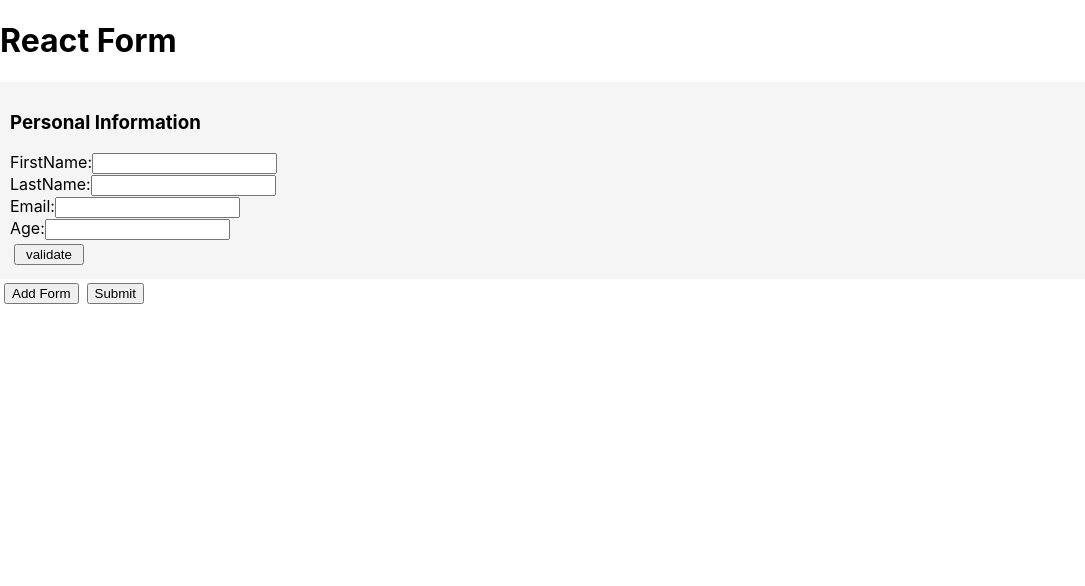
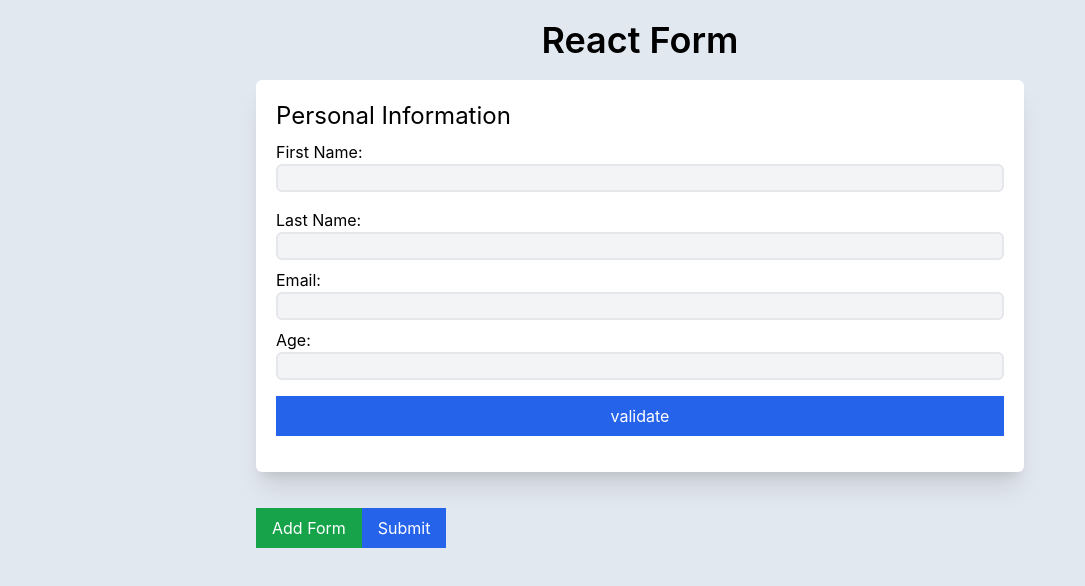
Before and after one commit to HulkHero/forms, a React (Create React App) app: page / in a window 1280 px wide. Shown: the top 586 px of the page, without its empty margins (0-1085 px from the left). Built offline with nearby package versions, Linux system fonts and the light colour scheme.

Commit message:
improved ui and delete logic

```diff
--- a/package.json
+++ b/package.json
@@ -34,5 +34,8 @@
       "last 1 firefox version",
       "last 1 safari version"
     ]
+  },
+  "devDependencies": {
+    "tailwindcss": "^3.3.3"
   }
 }
--- a/src/App.js
+++ b/src/App.js
@@ -1,20 +1,24 @@
 
 import { useState } from 'react';
 import Form from './components/Form';
-import PersonalInformation from './components/PersonalInformation';
+import PersonalInfoForm from './components/PersonalInfoForm';
 
 function App() {
 
-  const [form, setForm] = useState([{ firstName: '', lastName: '', email: '', age: "" }])
+  const [form, setForm] = useState([{ id: 0, firstName: '', lastName: '', email: '', age: "" }])
   const addForm = (e) => {
     e.preventDefault()
-    setForm([...form, { degree: '', university: '', location: '', year: "" }])
+    const length = form.length
+    const item = form[length - 1]
+    let id = item.id + 1
+    console.log("id", id)
+    setForm([...form, { id: id, degree: '', university: '', location: '', year: "" }])
   }
 
-  const deleteForm = (index) => {
-    let newArr = [...form]
-    newArr.splice(index, 1)
-    setForm(newArr)
+  const deleteForm = (id) => {
+
+    let arr = form.filter((item) => item.id != id)
+    setForm(arr)
   }
 
   const handleSubmit = (e) => {
@@ -31,7 +35,7 @@ function App() {
       else {
         if (item.degree.length < 3 || item.university.length < 3 || item.location.length < 3 || item.year <= 0) {
           error = true;
-          alert("Education Form " + (index) + " is invalid")
+          alert("Education Form " + (item.id) + " is invalid")
         }
       }
     })
@@ -40,20 +44,24 @@ function App() {
     }
   }
   return (
-    <div>
-      <h1>React Form</h1>
+    <main className='bg-slate-200 min-w-full min-h-screen'>
+      <div className='container mx-auto max-w-3xl' >
+        <h1 className='font-semibold text-4xl py-5 text-center' >React Form</h1>
         <form >
-        <PersonalInformation form={form} setForm={setForm} />
+          <PersonalInfoForm form={form} setForm={setForm} />
+          <section className='flex flex-col gap-5 mt-5' >
             {
               form.map((item, index) => {
                 if (index == 0) return null
                 return <Form key={index} index={index} form={form} setForm={setForm} deleteForm={deleteForm} />
               })
             }
-        <button onClick={addForm} style={{ margin: "4px" }} >Add Form</button>
-        <button onClick={handleSubmit} style={{ margin: "4px" }} >Submit</button>
+          </section>
+          <button onClick={addForm} className='bg-green-600 my-4 py-2 px-4 text-white hover:bg-green-700' >Add Form</button>
+          <button onClick={handleSubmit} className='bg-blue-600 my-4 py-2 px-4 text-white hover:bg-blue-700'>Submit</button>
         </form>
       </div>
+    </main>
   );
 }
 
--- a/src/components/Form.js
+++ b/src/components/Form.js
@@ -15,44 +15,51 @@ const Form = ({ index, form, setForm, deleteForm }) => {
     const validateForm = (e) => {
         e.preventDefault()
         setValidate(true)
-
     }
     return (
-        <div style={{ margin: "10px", padding: "10px", backgroundColor: "whitesmoke" }}>
-            <div >Eduction Form: {index}</div>
-            <div style={{ display: "flex", flexDirection: "column" }}>
-                <label htmlFor='degree' >
-                    Degree:
-                    <input type="text" value={form[index].degree} onChange={handleChange} name="degree" />
+        <div className='p-5 bg-white flex flex-col rounded-md shadow-xl'>
+            <h3 className='text-2xl'>Eduction Form: {form[index].id}</h3>
+            <div className='flex flex-col'>
+                <div className='mt-2 flex flex-col relative '>
+                    <label htmlFor='degree' >
+                        Degree:
+                    </label>
+                    <input type="text" value={form[index].degree} onChange={handleChange} name="degree" className=' outline-none  px-2 border-2 border-solid focus:border-blue-300  bg-gray-100 rounded-md hover:border-blue-300  ' />
                     {
-                        validate == true && form[index].degree?.trim().length < 3 ? <span style={{ color: "red" }} >degree must be atleast 3 characters</span> : null
+                        validate == true && form[index].degree?.trim().length < 3 ? <span className='text-red-600 right-0 absolute ' >degree must be atleast 3 characters</span> : null
+                    }
+                </div>
+                <div className='mt-2 flex flex-col relative '>
+                    <label name="degree" htmlFor='university' >
+                        university:
+                    </label>
+                    <input type="text" value={form[index]?.university} onChange={handleChange} name="university" className=' outline-none  px-2 border-2 border-solid focus:border-blue-300  bg-gray-100 rounded-md hover:border-blue-300  ' />
+                    {
+                        validate == true && form[index].university?.trim().length < 3 ? <span className='text-red-600 right-0 absolute ' >university must be atleast 3 characters</span> : null
+                    }
+                </div>
+                <div className='mt-2 flex flex-col relative '>
+                    <label name="degree" htmlFor='location' >
+                        location:
+
+                    </label>
+                    <input type="text" value={form[index]?.location} onChange={handleChange} name="location" className=' outline-none  px-2 border-2 border-solid focus:border-blue-300  bg-gray-100 rounded-md hover:border-blue-300  ' />
+                    {
+                        validate == true && form[index].location?.trim().length < 3 ? <span className='text-red-600 right-0 absolute ' >location must be atleast 3 characters</span> : null
+                    }
+                </div>
+                <div className='mt-2 flex flex-col relative '>
+                    <label htmlFor='year' >
+                        year:
+                    </label>
+                    <input type="number" value={form[index]?.year} onChange={handleChange} name="year" className=' outline-none  px-2 border-2 border-solid focus:border-blue-300  bg-gray-100 rounded-md hover:border-blue-300  ' />
+                    {
+                        validate == true && form[index].year <= 0 ? <span className='text-red-600 right-0 absolute ' >Year must positive</span> : null
                     }
 
-                </label>
-                <label name="degree" htmlFor='university' >
-                    university:
-                    <input type="text" value={form[index]?.university} onChange={handleChange} name="university" />
-                    {
-                        validate == true && form[index].university?.trim().length < 3 ? <span style={{ color: "red" }} >university must be atleast 3 characters</span> : null
-                    }
-                </label>
-                <label name="degree" htmlFor='location' >
-                    location:
-                    <input type="text" value={form[index]?.location} onChange={handleChange} name="location" />
-                    {
-                        validate == true && form[index].location?.trim().length < 3 ? <span style={{ color: "red" }} >location must be atleast 3 characters</span> : null
-                    }
-                </label>
-                <label htmlFor='year' >
-                    year:
-                    <input type="number" value={form[index]?.year} onChange={handleChange} name="year" />
-                    {
-                        validate == true && form[index].year <= 0 ? <span style={{ color: "red" }} >Year must positive</span> : null
-                    }
-                </label>
-
-                <button onClick={validateForm} style={{ maxWidth: "70px", margin: "4px" }} > validate </button>
-                <button onClick={() => { deleteForm(index) }} style={{ maxWidth: "70px", margin: "4px" }} > delete </button>
+                </div>
+                <button onClick={validateForm} className='bg-blue-600 my-4 py-2 px-4 text-white hover:bg-blue-700 rounded-md' > validate </button>
+                <button onClick={(e) => { e.preventDefault(); deleteForm(form[index].id) }} className='bg-red-600 my-4 pb-2 px-4 text-white hover:bg-red-700 rounded-md'> delete </button>
             </div>
         </div>
     )
--- /dev/null
+++ b/src/components/PersonalInfoForm.js
@@ -0,0 +1,69 @@
+import React from 'react'
+
+const PersonalInfoForm = ({ form, setForm }) => {
+  const [validate, setValidate] = React.useState(false)
+
+  const handleChange = (e) => {
+    const { name, value } = e.target
+    console.log(0, name, value)
+    let newArr = [...form]
+    newArr[0][name] = value
+    setForm(newArr)
+  }
+
+  const validateForm = (e) => {
+    e.preventDefault()
+
+    setValidate(true)
+  }
+  return (
+    <div className='p-5 bg-white flex flex-col rounded-md shadow-xl '>
+      <h3 className='text-2xl'>Personal Information</h3>
+      <div className='flex flex-col'>
+        <div className='mt-2 flex flex-col relative '>
+          <label className='text-base'  >
+            First Name:
+          </label>
+          <input type="text" value={form[0]?.firstName} onChange={handleChange} name="firstName" className=' outline-none  px-2 border-2 border-solid focus:border-blue-300  bg-gray-100 rounded-md hover:border-blue-300  ' />
+          {
+            validate == true && form[0].firstName?.trim().length < 3 ? <span className='text-red-600 right-0 absolute ' >First Name must be 3 characters</span> : null
+          }
+        </div>
+        <div className='mt-2 flex flex-col relative'>
+          <label htmlFor='lastName' className='mt-2 flex flex-col relative' >
+            Last Name:
+          </label>
+          <input type="text" value={form[0]?.lastName} onChange={handleChange} name="lastName" className=' outline-none  px-2 border-2 border-solid focus:border-blue-300  bg-gray-100 rounded-md hover:border-blue-300  ' />
+          {
+            validate == true && form[0].lastName?.trim().length < 3 ? <span className='text-red-600 right-0 absolute' >LastName must be 3 characters</span> : null
+          }
+        </div>
+        <div className='mt-2 flex flex-col relative'>
+          <label htmlFor='email'  >
+            Email:
+          </label>
+          <input type="email" value={form[0]?.email} onChange={handleChange} name="email" className=' outline-none  px-2 border-2 border-solid focus:border-blue-300  bg-gray-100 rounded-md hover:border-blue-300  ' />
+          {
+            validate == true && (form[0].email?.length < 3 || (!form[0].email?.includes("@"))) ? <span className='text-red-600 right-0 absolute' >email must include @ and min 3 character</span> : null
+          }
+        </div>
+
+        <div className='mt-2 flex flex-col relative'>
+          <label htmlFor='age'  >
+            Age:
+          </label>
+          <input type="number" value={form[0]?.age} onChange={handleChange} name="age" className=' outline-none  px-2 border-2 border-solid focus:border-blue-300  bg-gray-100 rounded-md hover:border-blue-300  ' />
+          {
+            validate == true && form[0].age <= 0 ? <span className='text-red-600 right-0 absolute' >Age must positive</span> : null
+          }
+        </div>
+        <button onClick={validateForm} className='bg-blue-600 my-4 py-2 px-4 text-white hover:bg-blue-700' > validate </button>
+      </div>
+    </div>
+  )
+}
+
+export default PersonalInfoForm
+
+
+{/* <span style={{ color: "green" }} >&#10004;</span> */ }
--- a/src/components/PersonalInformation.js
+++ /dev/null
@@ -1,61 +0,0 @@
-import React from 'react'
-
-const PersonalInformation = ({ form, setForm }) => {
-  const [validate, setValidate] = React.useState(false)
-
-  const handleChange = (e) => {
-    const { name, value } = e.target
-    console.log(0, name, value)
-    let newArr = [...form]
-    newArr[0][name] = value
-    setForm(newArr)
-  }
-
-  const validateForm = (e) => {
-    e.preventDefault()
-
-    setValidate(true)
-  }
-  return (
-    <div style={{ padding: "10px", backgroundColor: "whitesmoke" }}>
-      <h3>Personal Information</h3>
-      <div style={{ display: "flex", flexDirection: "column" }}>
-        <label htmlFor='firstName' >
-          FirstName:
-          <input type="text" required value={form[0]?.firstName} onChange={handleChange} name="firstName" />
-          {
-            validate == true && form[0].firstName?.trim().length < 3 ? <span style={{ color: "red" }} >FirstName must be 3 characters</span> : null
-          }
-        </label>
-        <label htmlFor='lastName' >
-          LastName:
-          <input type="text" required value={form[0]?.lastName} onChange={handleChange} name="lastName" />
-          {
-            validate == true && form[0].lastName?.trim().length < 3 ? <span style={{ color: "red" }} >LastName must be 3 characters</span> : null
-          }
-        </label>
-        <label htmlFor='email' >
-          Email:
-          <input type="email" required value={form[0]?.email} onChange={handleChange} name="email" />
-          {
-            validate == true && form[0].email?.trim().length < 3 ? <span style={{ color: "red" }} >email must be atleast 3 character</span> : null
-          }
-        </label>
-        <label htmlFor='age' >
-          Age:
-          <input type="number" value={form[0]?.age} onChange={handleChange} name="age" />
-          {
-            validate == true && form[0].age <= 0 ? <span style={{ color: "red" }} >Age must positive</span> : null
-          }
-        </label>
-
-        <button onClick={validateForm} style={{ maxWidth: "70px", margin: "4px" }} > validate </button>
-      </div>
-    </div>
-  )
-}
-
-export default PersonalInformation
-
-
-{/* <span style={{ color: "green" }} >&#10004;</span> */ }
--- a/src/index.css
+++ b/src/index.css
@@ -1,3 +1,6 @@
+@tailwind base;
+@tailwind components;
+@tailwind utilities;
 body {
   margin: 0;
   font-family: -apple-system, BlinkMacSystemFont, 'Segoe UI', 'Roboto', 'Oxygen',
--- /dev/null
+++ b/tailwind.config.js
@@ -0,0 +1,10 @@
+/** @type {import('tailwindcss').Config} */
+module.exports = {
+  content: [
+    "./src/**/*.{js,jsx,ts,tsx}",
+  ],
+  theme: {
+    extend: {},
+  },
+  plugins: [],
+}
```
Also changed, not shown: 1 other file (tests, documents, lock files or other folders). Lines whose indentation alone changed are shown as unchanged.
